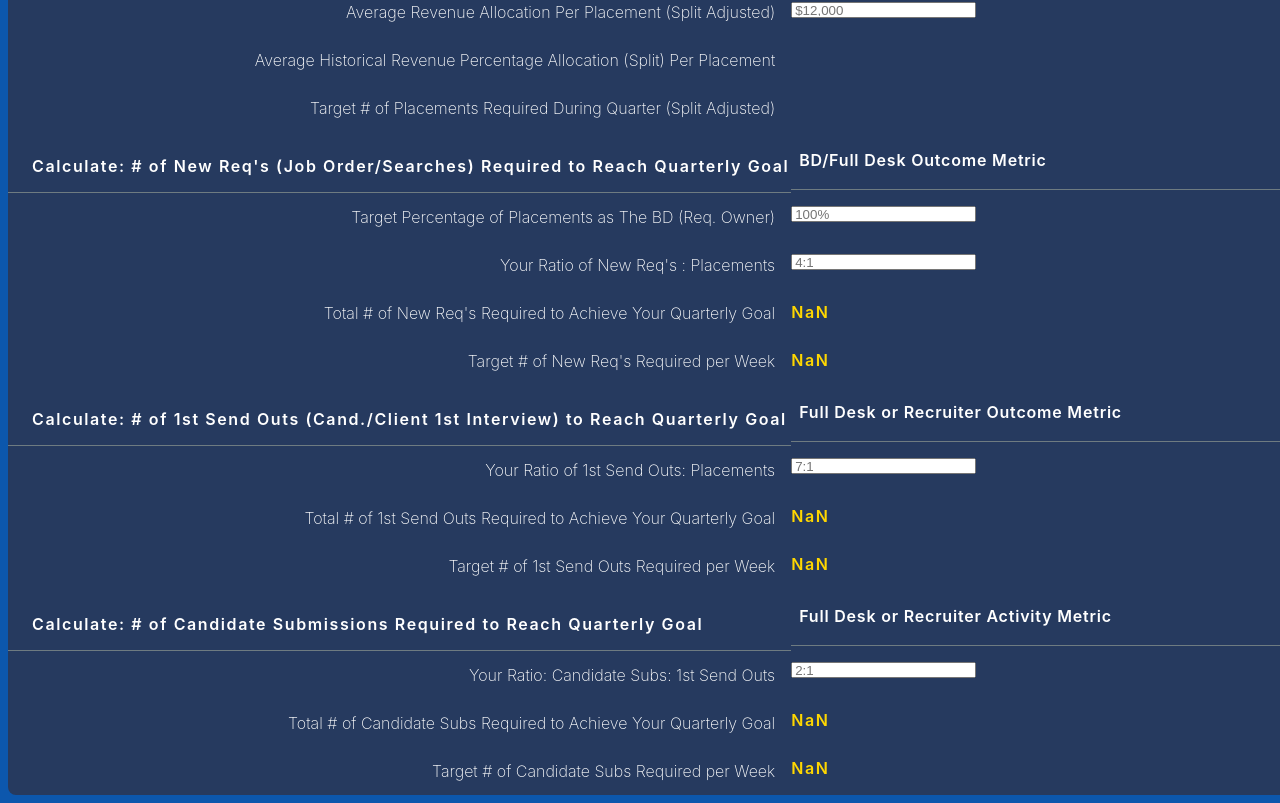
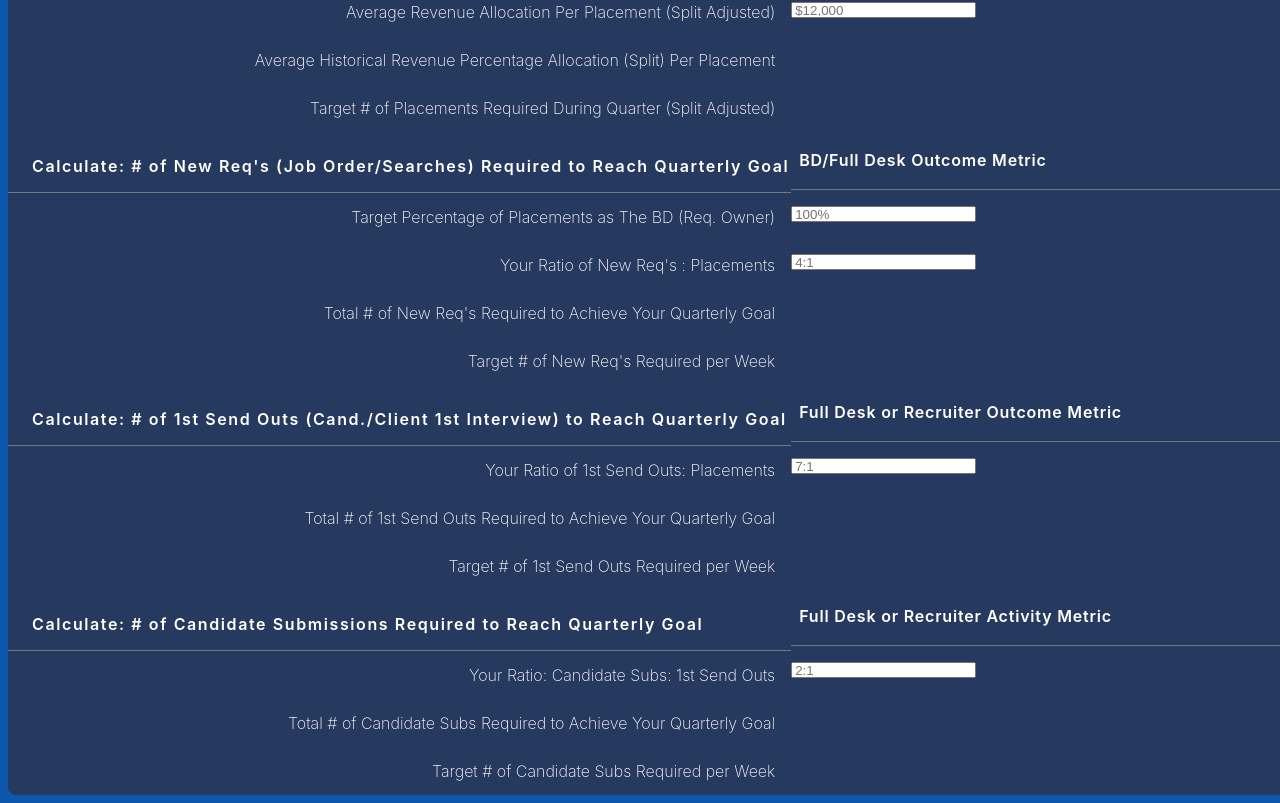
Before and after one commit to davidoh14/recruiterCalc, a React (Create React App) app: page / in a window 1280 px wide. Shown: the part 335-1138 px from the top of the page. Built offline with nearby package versions, Linux system fonts and the light colour scheme.

Commit message:
conditionally hide NaN values

```diff
--- a/src/components/fields.jsx
+++ b/src/components/fields.jsx
@@ -128,10 +128,10 @@ const Fields = ({count}) => {
                     />
                 </div>
                 <output className="field">
-                    {quarterNewReqs}
+                    {isNaN(quarterNewReqs) ? null : quarterNewReqs}
                 </output>
                 <output className="field">
-                    {weeklyNewReqs}
+                    {isNaN(weeklyNewReqs) ? null : weeklyNewReqs}
                 </output>
             <div className="fieldHeader">Full Desk or Recruiter Outcome Metric</div>
                 <div className="field">
@@ -143,10 +143,10 @@ const Fields = ({count}) => {
                     ></input>
                 </div>
                 <output className="field">
-                    {quarterSendOuts}
+                    {isNaN(quarterSendOuts) ? null : quarterSendOuts}
                 </output>
                 <output className="field">
-                    {weeklySendOuts}
+                    {isNaN(weeklySendOuts) ? null : weeklySendOuts}
                 </output>
             <div className="fieldHeader">Full Desk or Recruiter Activity Metric</div>
                 <div className="field">
@@ -158,10 +158,10 @@ const Fields = ({count}) => {
                     ></input>
                 </div>
                 <output className="field">
-                    {quarterCandidate}
+                    {isNaN(quarterCandidate) ? null : quarterCandidate}
                 </output>
                 <output className="field">
-                    {weeklyCandidate}
+                    {isNaN(weeklyCandidate) ? null : weeklyCandidate}
                 </output>
         </div>
 
```
